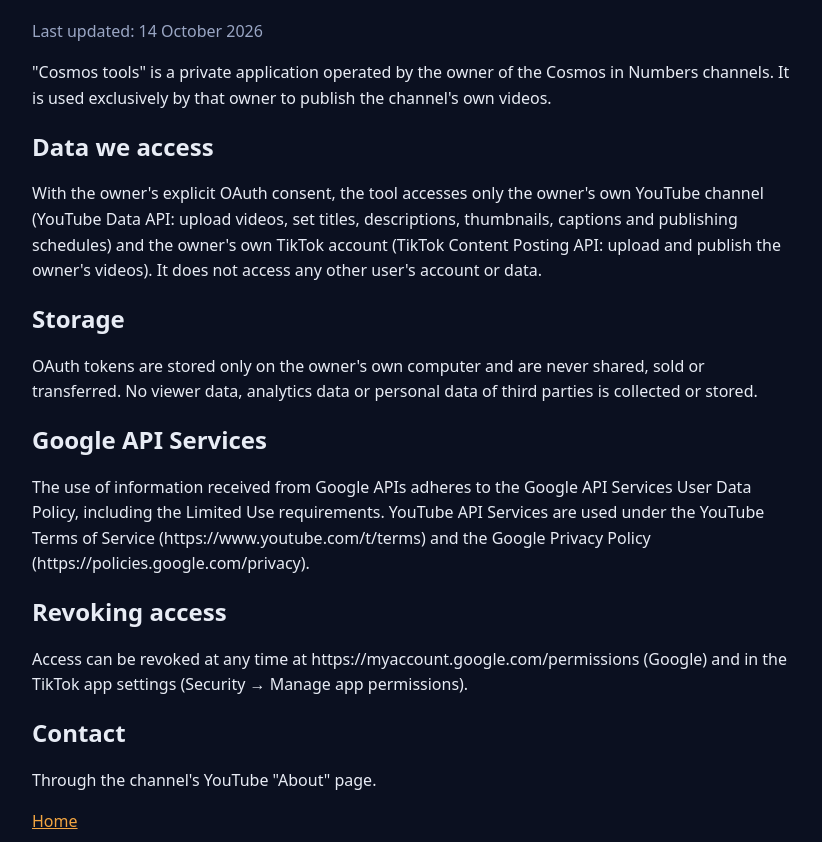
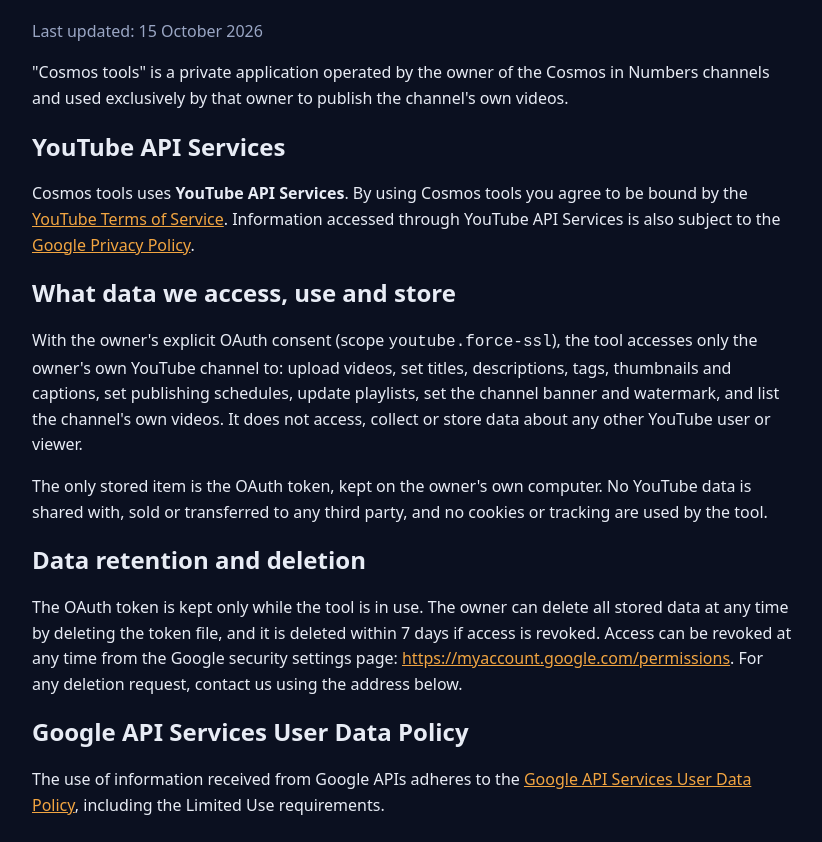
Before and after one commit to cosmosinnumbers/cosmosinnumbers.github.io, a plain HTML site: page privacy.html in a window 1280 px wide. Shown: the part 104-946 px from the top of the page, without its empty margins (228-1050 px from the left). Drawn offline with Linux system fonts and the light colour scheme.

Commit message:
Add files via upload

```diff
--- a/privacy.html
+++ b/privacy.html
@@ -1,8 +1,15 @@
-<!doctype html><html lang="en"><head><meta charset="utf-8"><meta name="viewport" content="width=device-width,initial-scale=1"><title>Privacy Policy</title><link rel="stylesheet" href="style.css"></head>
-<body><main><h1>Privacy Policy — Cosmos tools</h1><p class="mut">Last updated: 14 October 2026</p>
-<p>"Cosmos tools" is a private application operated by the owner of the Cosmos in Numbers channels. It is used exclusively by that owner to publish the channel's own videos.</p>
-<h2>Data we access</h2><p>With the owner's explicit OAuth consent, the tool accesses only the owner's own YouTube channel (YouTube Data API: upload videos, set titles, descriptions, thumbnails, captions and publishing schedules) and the owner's own TikTok account (TikTok Content Posting API: upload and publish the owner's videos). It does not access any other user's account or data.</p>
-<h2>Storage</h2><p>OAuth tokens are stored only on the owner's own computer and are never shared, sold or transferred. No viewer data, analytics data or personal data of third parties is collected or stored.</p>
-<h2>Google API Services</h2><p>The use of information received from Google APIs adheres to the Google API Services User Data Policy, including the Limited Use requirements. YouTube API Services are used under the YouTube Terms of Service (https://www.youtube.com/t/terms) and the Google Privacy Policy (https://policies.google.com/privacy).</p>
-<h2>Revoking access</h2><p>Access can be revoked at any time at https://myaccount.google.com/permissions (Google) and in the TikTok app settings (Security → Manage app permissions).</p>
-<h2>Contact</h2><p>Through the channel's YouTube "About" page.</p><p><a href="index.html">Home</a></p></main></body></html>
+<!doctype html><html lang="en"><head><meta charset="utf-8"><meta name="viewport" content="width=device-width,initial-scale=1"><title>Privacy Policy — Cosmos tools</title><link rel="stylesheet" href="style.css"></head>
+<body><main><h1>Privacy Policy — Cosmos tools</h1><p class="mut">Last updated: 15 October 2026</p>
+<p>"Cosmos tools" is a private application operated by the owner of the Cosmos in Numbers channels and used exclusively by that owner to publish the channel's own videos.</p>
+<h2>YouTube API Services</h2>
+<p>Cosmos tools uses <strong>YouTube API Services</strong>. By using Cosmos tools you agree to be bound by the <a href="https://www.youtube.com/t/terms">YouTube Terms of Service</a>. Information accessed through YouTube API Services is also subject to the <a href="https://policies.google.com/privacy">Google Privacy Policy</a>.</p>
+<h2>What data we access, use and store</h2>
+<p>With the owner's explicit OAuth consent (scope <code>youtube.force-ssl</code>), the tool accesses only the owner's own YouTube channel to: upload videos, set titles, descriptions, tags, thumbnails and captions, set publishing schedules, update playlists, set the channel banner and watermark, and list the channel's own videos. It does not access, collect or store data about any other YouTube user or viewer.</p>
+<p>The only stored item is the OAuth token, kept on the owner's own computer. No YouTube data is shared with, sold or transferred to any third party, and no cookies or tracking are used by the tool.</p>
+<h2>Data retention and deletion</h2>
+<p>The OAuth token is kept only while the tool is in use. The owner can delete all stored data at any time by deleting the token file, and it is deleted within 7 days if access is revoked. Access can be revoked at any time from the Google security settings page: <a href="https://myaccount.google.com/permissions">https://myaccount.google.com/permissions</a>. For any deletion request, contact us using the address below.</p>
+<h2>Google API Services User Data Policy</h2>
+<p>The use of information received from Google APIs adheres to the <a href="https://developers.google.com/terms/api-services-user-data-policy">Google API Services User Data Policy</a>, including the Limited Use requirements.</p>
+<h2>TikTok</h2>
+<p>If used with the owner's TikTok account, the tool only uploads and schedules the owner's own videos. Access can be revoked in the TikTok app (Settings → Security → Manage app permissions).</p>
+<h2>Contact</h2><p>Email: simone.porro1996@gmail.com</p><p><a href="index.html">Home</a> · <a href="terms.html">Terms of Service</a></p></main></body></html>
```
Also changed, not shown: index.html (+3 -3 lines), terms.html (+1 -1 lines).
